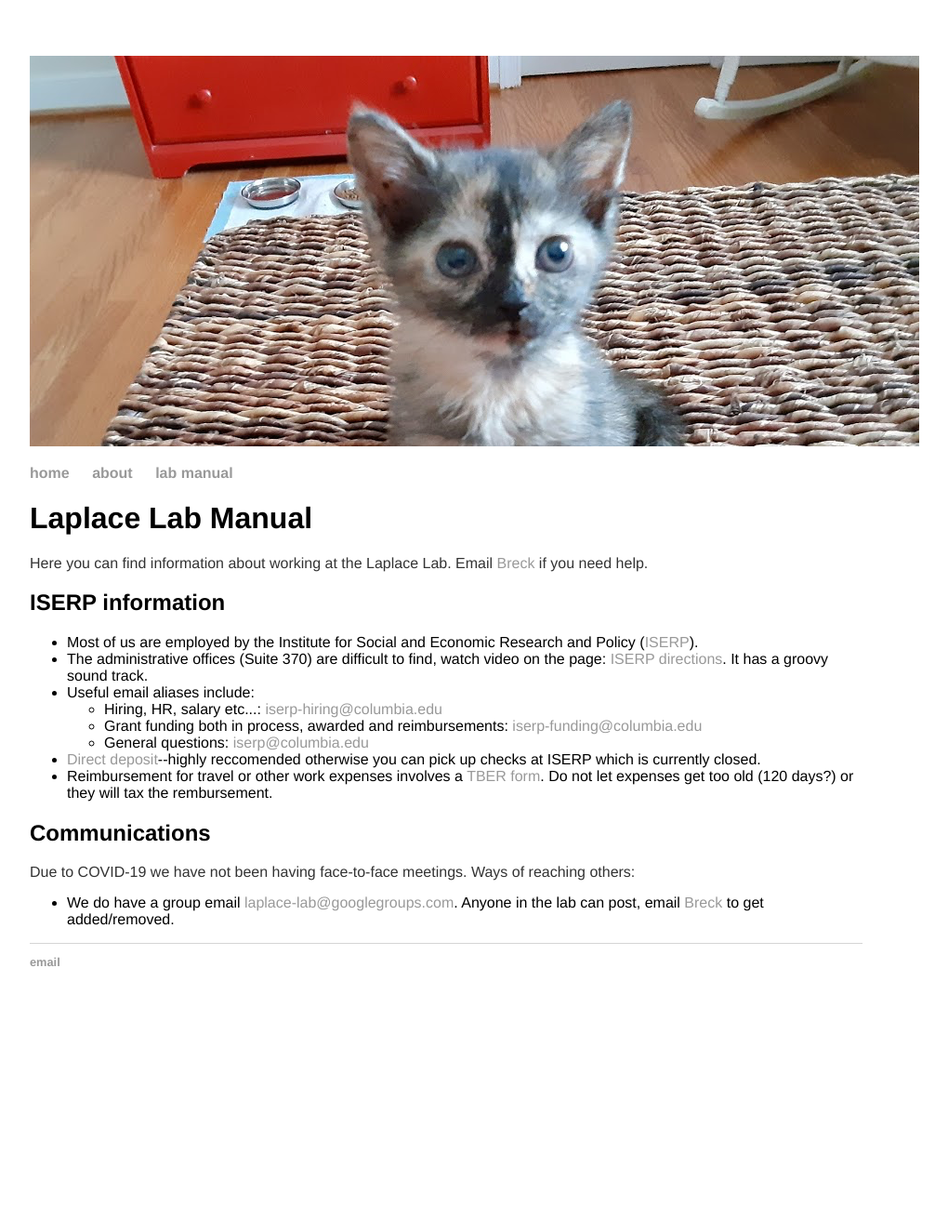
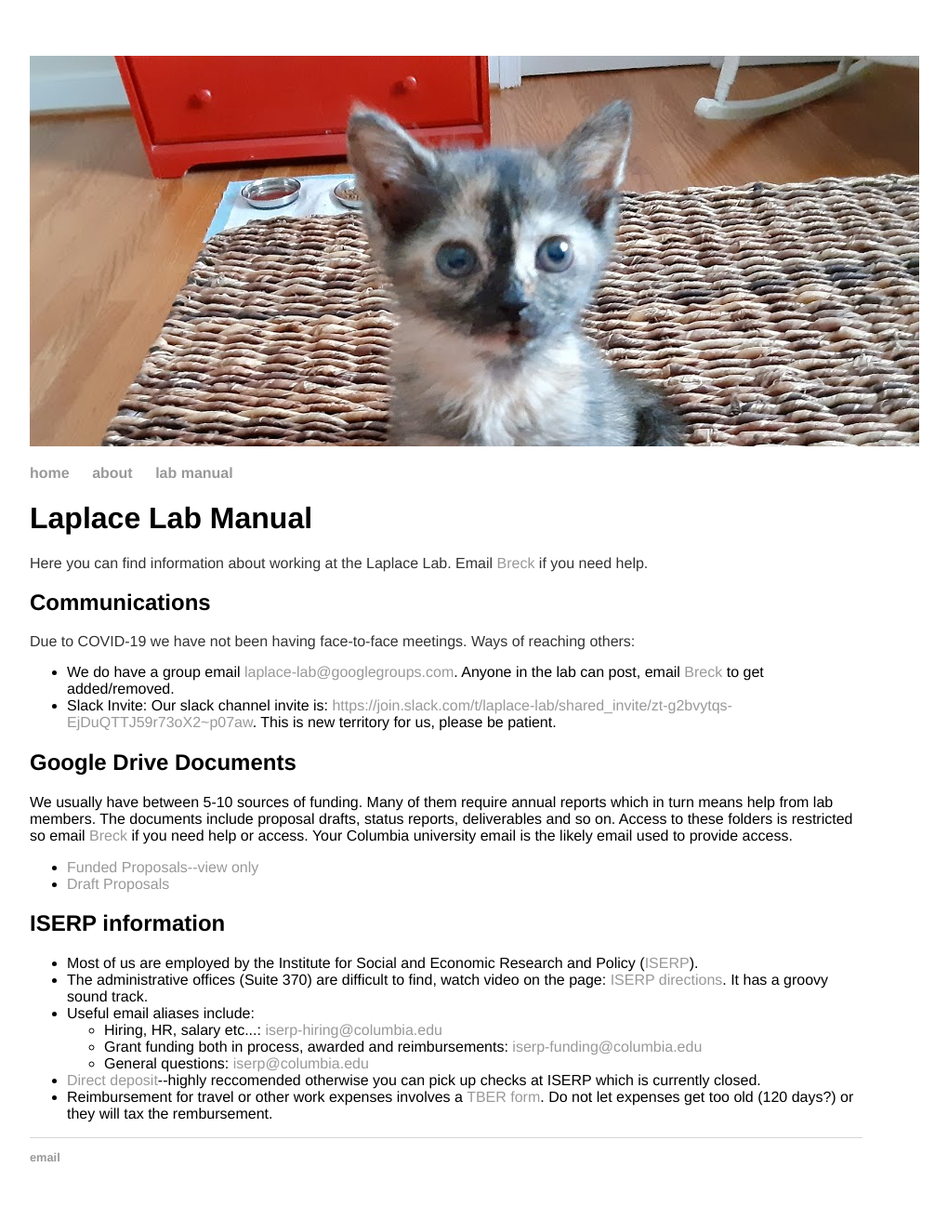
Before and after one commit to laplace-lab/laplace-lab.github.io, a Jekyll site: the page built from manual/index.html, in a window 1280 px wide. Shown: the whole page at 93% size, without its empty margins (160-1180 px from the left). Built offline with Jekyll 4.4.1, drawn with Linux system fonts in a browser that asks for light colours; before the commit the page ends 1102 px from its top, so only the background shows below that.

Commit message:
added in slack and google docs

```diff
--- a/manual/index.html
+++ b/manual/index.html
@@ -6,6 +6,24 @@ title: Laplace Lab
 	<h1>Laplace Lab Manual</h1>
 	<p>
 	  Here you can find information about working at the Laplace Lab. Email <a href="mailto:fbb2116@columbia.edu">Breck</a> if you need help.
+
+	<h2>Communications</h2>
+	<p>
+	  Due to COVID-19 we have not been having face-to-face meetings. Ways of reaching others:
+	  <ul>
+	    <li>We do have a group email <a href="mailto:laplace-lab@googlegroups.com">laplace-lab@googlegroups.com</a>. Anyone in the lab can post, email <a href="mailto:fbb2116@columbia.edu">Breck</a> to get added/removed.</li>
+
+	  <li>Slack Invite: Our slack channel invite is: <a href="https://join.slack.com/t/laplace-lab/shared_invite/zt-gagrlv4w-GHfBz4ljB1jnMM3qcNXEkA">https://join.slack.com/t/laplace-lab/shared_invite/zt-g2bvytqs-EjDuQTTJ59r73oX2~p07aw</a>. This is new territory for us, please be patient. </li>
+	</ul>
+	  <h2>Google Drive Documents</h2>
+	  We usually have between 5-10 sources of funding. Many of them require annual reports which in turn means help from lab members. The documents include proposal drafts, status reports, deliverables and so on. Access to these folders is restricted so email <a href="mailto:fbb2116@columbia.edu">Breck</a> if you need help or access. Your Columbia university email is the likely email used to provide access.
+	  <ul>
+	    <li><a href="https://drive.google.com/drive/folders/1fQjPdXHNWgz9KlapxjIESW2m8q5mnup_?usp=sharing">Funded Proposals--view only</a>
+	    </li>
+	    <li><a href="https://drive.google.com/drive/folders/199RW0zCpY_IrEwe38b04__pwIpYPJJBZ?usp=sharing">Draft Proposals</a>
+			 </li>
+	  </ul>
+
 	  <h2>ISERP information</h2>
 	  <ul>
 	    <li>Most of us are employed by the Institute for Social and Economic Research and Policy (<a href="http://iserp.columbia.edu/">ISERP</a>).</li>
@@ -23,10 +41,5 @@ title: Laplace Lab
 	  </ul>
 	</p>
 
-	<h2>Communications</h2>
-	<p>
-	  Due to COVID-19 we have not been having face-to-face meetings. Ways of reaching others:
-	  <ul>
-	    <li>We do have a group email <a href="mailto:laplace-lab@googlegroups.com">laplace-lab@googlegroups.com</a>. Anyone in the lab can post, email <a href="mailto:fbb2116@columbia.edu">Breck</a> to get added/removed.</li>
-	  </p>
+
 </div><!-- /.blurb -->
```
